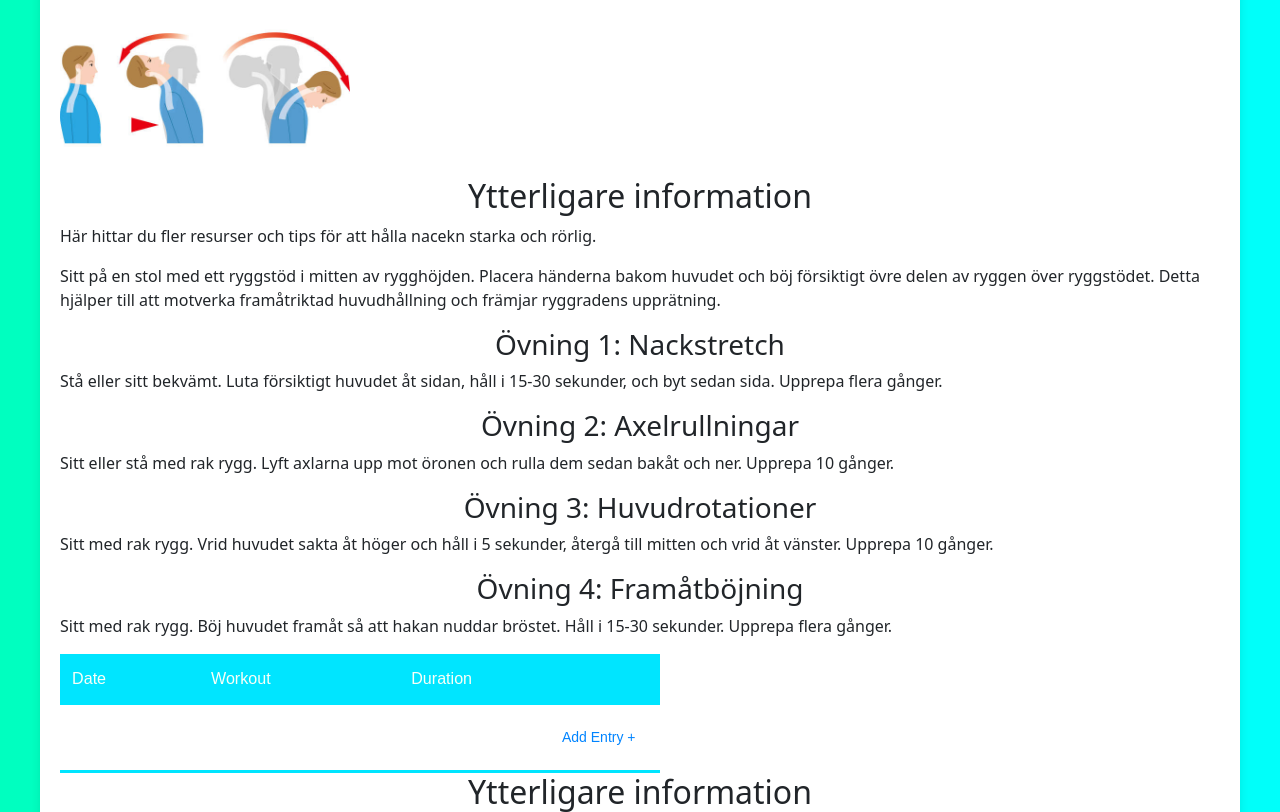
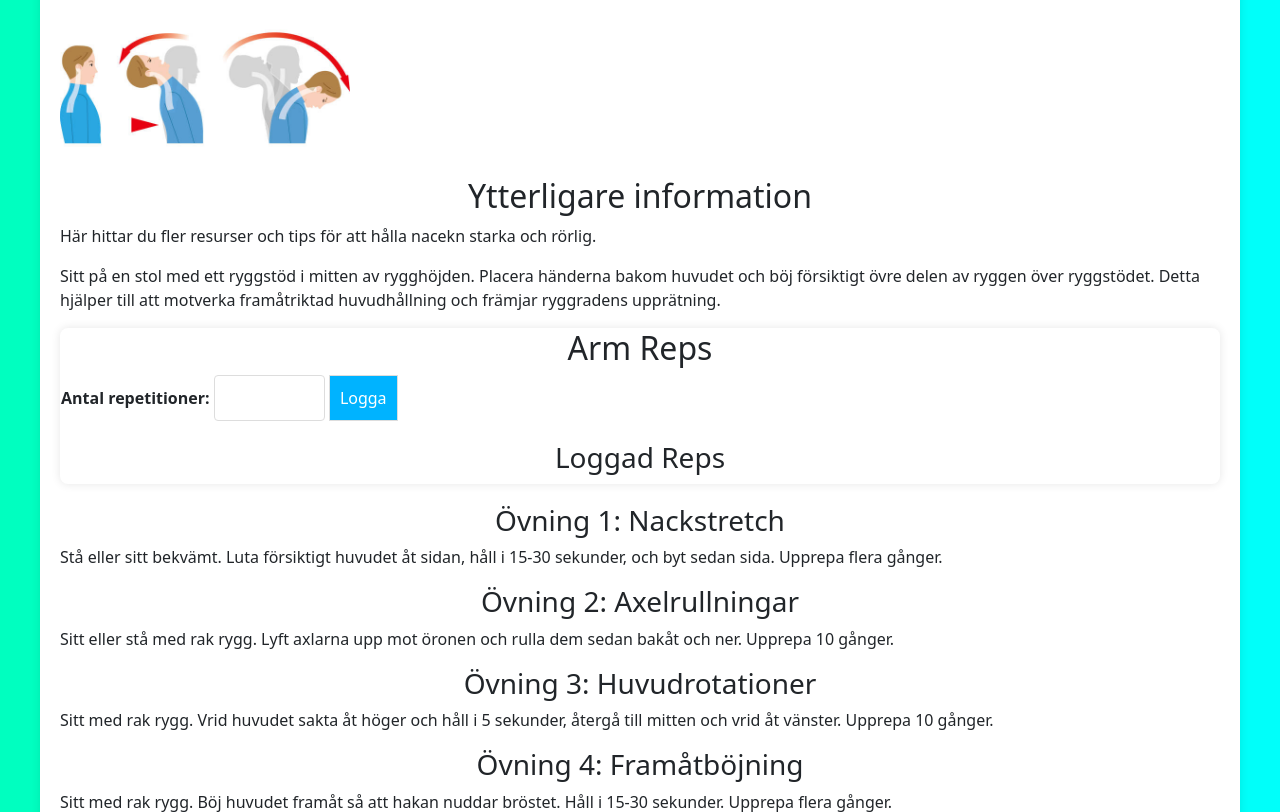
Before and after one commit to BenjaminAston/HealHub, a Flask app: page /huvud.html in a window 1280 px wide. Shown: the part 233-1045 px from the top of the page. Run offline with Flask 3, Linux system fonts and the light colour scheme.

Commit message:
Update huvud.html

```diff
--- a/HealHub_code/templates/huvud.html
+++ b/HealHub_code/templates/huvud.html
@@ -82,6 +82,31 @@
                 händerna bakom huvudet och böj försiktigt övre delen av ryggen över ryggstödet.
                 Detta hjälper till att motverka framåtriktad huvudhållning och främjar ryggradens upprätning.</p>
             </div>
+            <section id="log-exercise">
+                <h2>Arm Reps</h2>
+                <form id="exerciseTracker" action="{{ url_for('track_exercise', category='harm') }}" method="POST">
+                    <label for="reps">Antal repetitioner:</label>
+                    <input type="number" id="reps" name="reps" min="1" max="100" required>
+                    <button type="submit">Logga</button>
+                </form>
+                <div id="logged-reps">
+                    <h3>Loggad Reps</h3>
+                    {% if previous_reps %}
+                        <p>Förra reps:</p>
+                        <ul>
+                            {% for index, prev_reps in enumerate(previous_reps) %}
+                                <li>
+                                    {{ prev_reps }}
+                                    <form action="{{ url_for('delete_exercise', category='harm', index=index) }}" method="POST" style="display:inline;">
+                                        <button type="submit">Ta bort</button>
+                                    </form>
+                                </li>
+                            {% endfor %}
+                        </ul>
+                    {% endif %}
+                </div>
+            </section>
+
 
         <section id="övningar">
             <div class="träning">
```
